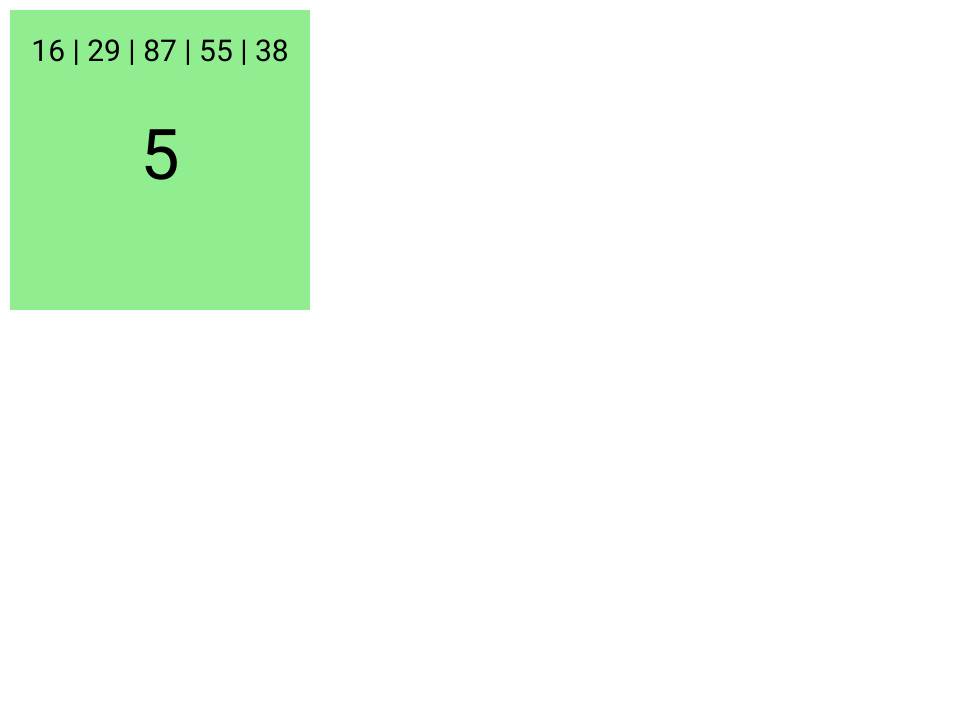
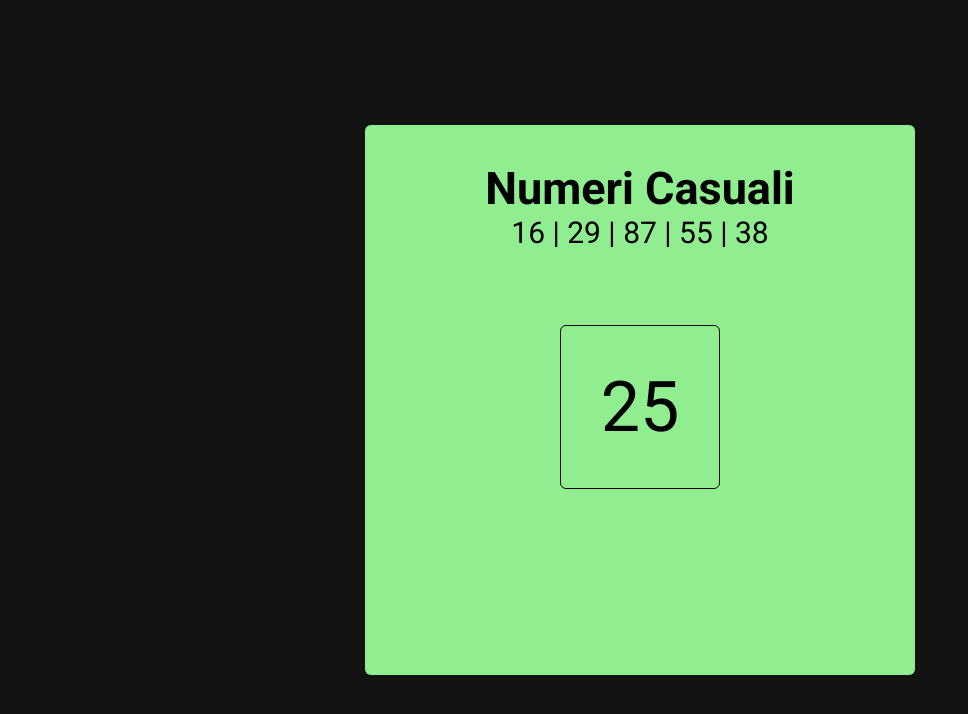
Before and after one commit to magrolorenzo/js-simon, a plain HTML site: page index.html in a window 1280 px wide. Shown: the whole page, without its empty margins (0-968 px from the left). Drawn offline with nearby package versions, Linux system fonts and the light colour scheme.

Commit message:
esercizio completato, problema sul timer se non si sta sulla pagina mentre aggiorna i numeri

```diff
--- a/assets/main.js
+++ b/assets/main.js
@@ -8,7 +8,7 @@ $(document).ready(function () {
     var min = 1;
     var max = 100;
     var numbers = 5;
-    var millisecondi = 10000;
+    var millisecondi = 30000; // Modificare qui per i secondi del countdown
     var countdown_seconds = millisecondi / 1000;
     var numeri_casuali = [];
     var numeri_inseriti = [];
@@ -21,6 +21,9 @@ $(document).ready(function () {
     // Inserisce nella pagina l'array di numeri
     $("#random_n").text(numeri_casuali.join(" | "));
 
+    // Nasconde descrizione "Numeri inseriti"
+    $("#input_n").siblings().hide();
+
     // Creazione timer countdown
     $("#timer").text(countdown_seconds);
     var countdown = setInterval( function(){
@@ -29,16 +32,17 @@ $(document).ready(function () {
         // Se arriva a 0 secondi, blocca il setInterval
         if(countdown_seconds<=0){
             clearInterval(countdown);
+            $("#timer").hide();
         }
     }, 1000);
 
     // Eventi dopo i 30 secondi
     setTimeout( function(){
-        // Svuota la lista dei numeri casuali
-        $("#random_n").text("");
+        // Nascondi la lista dei numeri casuali
+        $("#random_n").hide();
     }, millisecondi);
 
-    // Dopo mezzo secondo dallo svuotamento
+    // Dopo mezzo secondo dalla fine del countdown
     setTimeout( function(){
         // Chiede l'inserimento dei 5 numeri
         do {
@@ -51,12 +55,11 @@ $(document).ready(function () {
             }
         } while (numeri_inseriti.length < 5);
 
-
-
-
         // Mostro l' array dei numeri casuali e inseriti
-        $("#random_n").text(numeri_casuali.join(" | "));
+        $("#random_n").show();
         console.log(numeri_casuali);
+        // Mostra descrizione "Numeri inseriti"
+        $("#input_n").siblings().show();
         $("#input_n").text(numeri_inseriti.join(" | "));
         console.log(numeri_inseriti);
 
@@ -67,23 +70,14 @@ $(document).ready(function () {
             }
         }
 
-        console.log(numeri_indovinati);
-
-
+        if(numeri_indovinati.length!=0){
+            $("#esito").text("Hai indovinato i seguenti " + numeri_indovinati.length + " numeri!");
+            $("#correct_n").text(numeri_indovinati.join(" | "));
+        } else{
+            $("#esito").text("Non hai indovinato nemmeno un numero!");
+        }
 
     }, (millisecondi+500));
-
-
-
-
-
-
-
-
-
-
-
-
 
 
 // ************************ Functions ************************
--- a/assets/style.css
+++ b/assets/style.css
@@ -5,23 +5,35 @@
     font-family: 'Roboto', sans-serif;
 }
 
+section{
+    height: 100vh;
+    display: flex;
+
+    background-color: #121212;
+}
+
 .quadrato{
-    width: 300px;
-    height: 300px;
+    width: 550px;
+    height: 550px;
+    margin: auto;
     display: flex;
     flex-direction: column;
     justify-content: space-around;
     align-items: center;
     background-color: lightgreen;
-    margin: 10px;
+    /* margin: 10px; */
     text-align: center;
-
+    font-size: 30px;
+    border-radius: 6px;
 }
 
-#random_n, #input_n{
+#random_n, #input_n, #correct_n{
     font-size: 30px;
 }
 
 #timer{
     font-size: 70px;
+    border: 1px solid black;
+    padding: 40px;
+    border-radius: 6px;
 }
--- a/index.html
+++ b/index.html
@@ -11,11 +11,25 @@
         <title></title>
     </head>
     <body>
+        <section>
+
             <div class="quadrato" >
+                <div>
+                    <h2>Numeri Casuali</h2>
                     <p id="random_n"></p>
+                </div>
+                <div>
                     <p id="timer"></p>
+                </div>
+                <div>
+                    <h2>Numeri Inseriti</h2>
                     <p id="input_n"></p>
+                </div>
+                <div>
+                    <h2 id="esito"></h2>
                     <p id="correct_n"></p>
                 </div>
+            </div>
+        </section>
     </body>
 </html>
```
Lines whose indentation alone changed are shown as unchanged.
